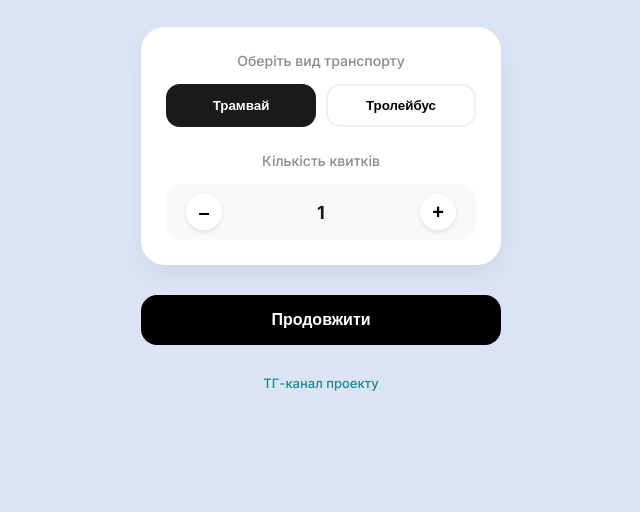
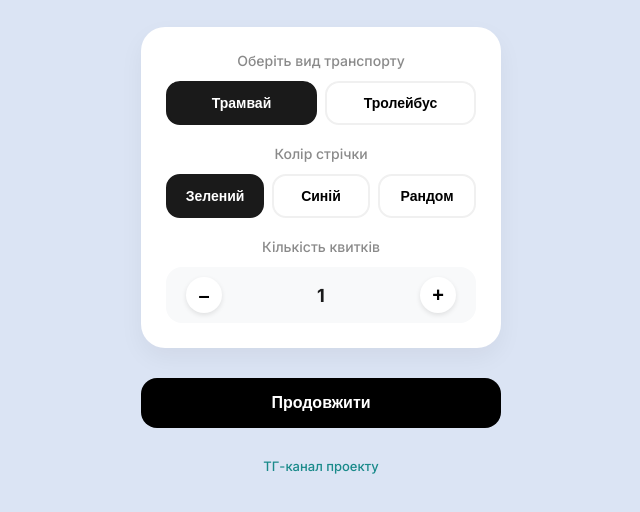
Before and after one commit to pay-mbnk-biz/pay.mbnk.biz, a plain HTML site: page index.html in a window 1280 px wide. Shown: the part 172-684 px from the top of the page, without its empty margins (319-959 px from the left). Drawn offline with Linux system fonts and the light colour scheme.

Commit message:
index.html

```diff
--- a/index.html
+++ b/index.html
@@ -49,14 +49,15 @@
             z-index: 3;
         }
 
-        .label { font-size: 14px; color: #8a8a8a; margin-bottom: 15px; font-weight: 500; display: block; }
+        .label { font-size: 14px; color: #8a8a8a; margin-bottom: 12px; font-weight: 500; display: block; }
+        .label:not(:first-child) { margin-top: 20px; }
 
-        .transport-selector { display: flex; gap: 10px; margin-bottom: 25px; }
-        .t-btn {
-            flex: 1; padding: 12px; border: 2px solid #f0f0f0; border-radius: 14px;
-            background: white; font-weight: 600; cursor: pointer; transition: 0.2s;
+        .transport-selector, .color-selector { display: flex; gap: 8px; }
+        .t-btn, .c-btn {
+            flex: 1; padding: 12px 5px; border: 2px solid #f0f0f0; border-radius: 14px;
+            background: white; font-weight: 600; font-size: 14px; cursor: pointer; transition: 0.2s;
         }
-        .t-btn.active { border-color: #1a1a1a; background: #1a1a1a; color: white; }
+        .t-btn.active, .c-btn.active { border-color: #1a1a1a; background: #1a1a1a; color: white; }
 
         .counter-row {
             display: flex; align-items: center; justify-content: space-between;
@@ -103,10 +104,15 @@
 
         .card { width: 100%; background: #ffffff; border-radius: 28px; display: flex; flex-direction: column; align-items: center; padding-bottom: 25px; box-shadow: 0 15px 35px rgba(0,0,0,0.07); overflow: hidden; position: relative; }
 
+        /* Стили по умолчанию (Зеленые) */
         .marquee-container { background: #eff8f2; width: 100%; height: 32px; margin: 48px 0 0 0; overflow: hidden; display: flex; align-items: center; }
         .marquee-text-flow { display: flex; white-space: nowrap; animation: slide-left 35s linear infinite; }
         .marquee-text-flow span { color: #1a8a8a; font-size: 13px; font-weight: 500; padding-right: 60px; }
         @keyframes slide-left { from { transform: translateX(0); } to { transform: translateX(-50%); } }
+
+        /* Синие стили для ленты */
+        .card.blue-theme .marquee-container { background: #e8f4fd; }
+        .card.blue-theme .marquee-text-flow span { color: #1d70b8; }
 
         .info-title { font-size: 16px; color: #1a1a1a; font-weight: 600; margin-top: 26px; }
         .separator { width: 33%; height: 1px; background: #e2e8f0; margin: 18px 0; }
@@ -197,6 +203,13 @@
                 <button class="t-btn" onclick="selectTransport('Тролейбус', this)">Тролейбус</button>
             </div>
 
+            <span class="label">Колір стрічки</span>
+            <div class="color-selector">
+                <button class="c-btn active" onclick="selectColor('Зелений', this)">Зелений</button>
+                <button class="c-btn" onclick="selectColor('Синій', this)">Синій</button>
+                <button class="c-btn" onclick="selectColor('Рандом', this)">Рандом</button>
+            </div>
+
             <span class="label">Кількість квитків</span>
             <div class="counter-row">
                 <button class="count-btn" onclick="changeCount(-1)">–</button>
@@ -212,7 +225,7 @@
     <div id="ticket-screen">
         <div class="wrapper">
             <div class="logo-top"><img src="https://i.postimg.cc/QHkcrrrM/image.png" alt="Logo"></div>
-            <div class="card">
+            <div id="ticket-card" class="card">
                 <div class="marquee-container">
                     <div class="marquee-text-flow">
                         <span>Найголовніше — залишайтеся людьми і кричіть, що ви живі. Я живий! ⬥ Життя — цікаве...</span>
@@ -248,11 +261,12 @@
 
     <script>
         let currentTransport = 'Трамвай';
+        let currentGradientColor = 'Зелений';
         let currentCount = 1;
         let isSetupActive = true;
         let timeLeft = 5400; // 1 час 30 минут
 
-        // Чистим старую память, чтобы настройки всегда появлялись при обновлении страницы
+        // Чистим старую память при открытии страницы, чтобы всегда шёл сброс на меню настроек
         try {
             localStorage.removeItem('ticket_random_id');
             localStorage.removeItem('ticket_buy_date');
@@ -261,6 +275,12 @@
         function selectTransport(type, btn) {
             currentTransport = type;
             document.querySelectorAll('.t-btn').forEach(b => b.classList.remove('active'));
+            btn.classList.add('active');
+        }
+
+        function selectColor(color, btn) {
+            currentGradientColor = color;
+            document.querySelectorAll('.c-btn').forEach(b => b.classList.remove('active'));
             btn.classList.add('active');
         }
 
@@ -281,14 +301,27 @@
             document.getElementById('display-transport').innerText = 'Миколаївелектротранс ' + currentTransport;
             document.getElementById('display-count').innerText = (currentCount === 1) ? "1 квиток" : (currentCount < 5 ? currentCount + " квитки" : currentCount + " квитків");
 
-            // Время покупки всегда генерируется заново в момент нажатия кнопки
+            // Настройка цвета бегущей ленты билета
+            let cardElement = document.getElementById('ticket-card');
+            cardElement.classList.remove('blue-theme'); // Сброс темы
+
+            let finalColor = currentGradientColor;
+            if (finalColor === 'Рандом') {
+                finalColor = Math.random() < 0.5 ? 'Зелений' : 'Синій';
+            }
+
+            if (finalColor === 'Синій') {
+                cardElement.classList.add('blue-theme');
+            }
+
+            // Время покупки билета
             const now = new Date();
             const months = ['січня','лютого','березня','квітня','травня','червня','липня','серпня','вересня','жовтня','листопада','грудня'];
             const minutesStr = now.getMinutes() < 10 ? '0' + now.getMinutes() : now.getMinutes();
             let currentDateStr = `${now.getDate()} ${months[now.getMonth()]} о ${now.getHours()}:${minutesStr}`;
             document.getElementById('display-date').textContent = currentDateStr;
 
-            // Каждый раз генерируем новый ID для билета
+            // Генерация случайного ID
             let savedID = Math.floor(100000 + Math.random() * 900000).toString();
             let formattedID = savedID.substring(0, 3) + " " + savedID.substring(3, 6);
             document.getElementById('display-num').textContent = formattedID;
@@ -296,7 +329,7 @@
             document.getElementById("qrcode").innerHTML = "";
             new QRCode(document.getElementById("qrcode"), { text: "https://qr.privatbank.ua/" + savedID, width: 190, height: 190 });
 
-            // Таймер сбрасывается и стартует строго с 1:30:00
+            // Запуск таймера строго с 1:30:00
             timeLeft = 5400;
             startTimer();
         }
```
